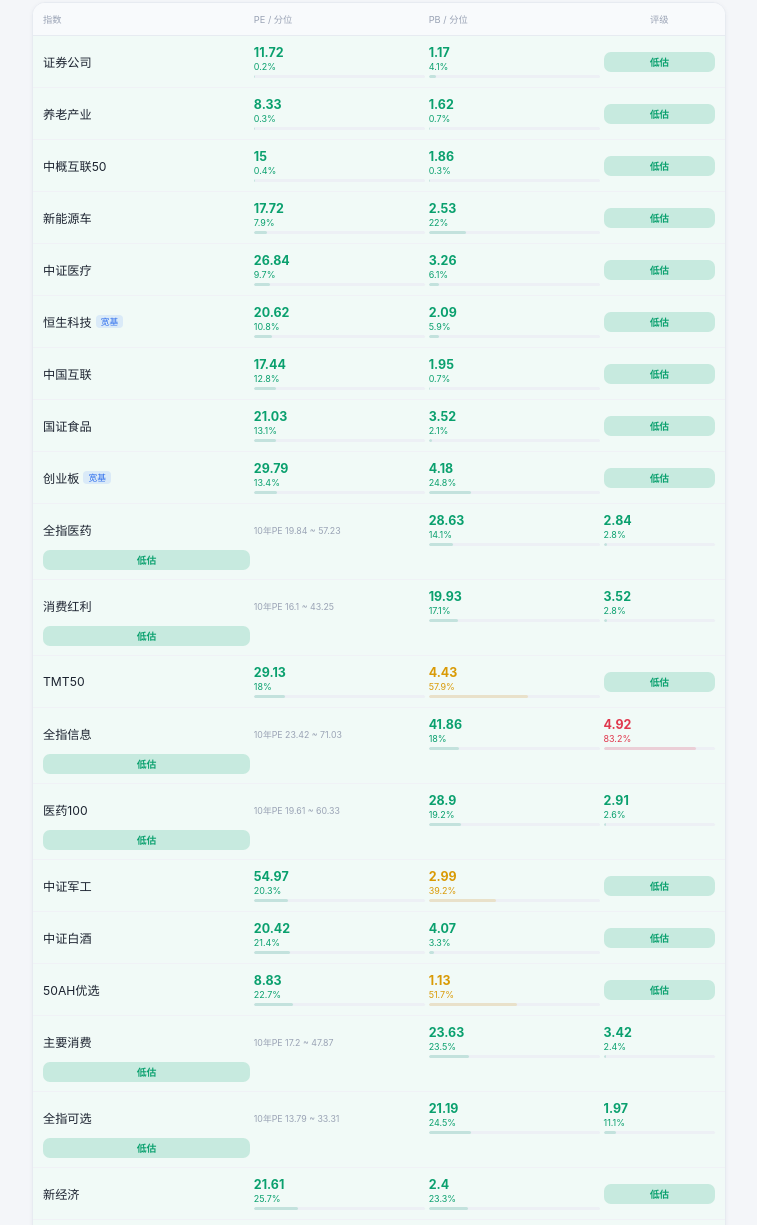
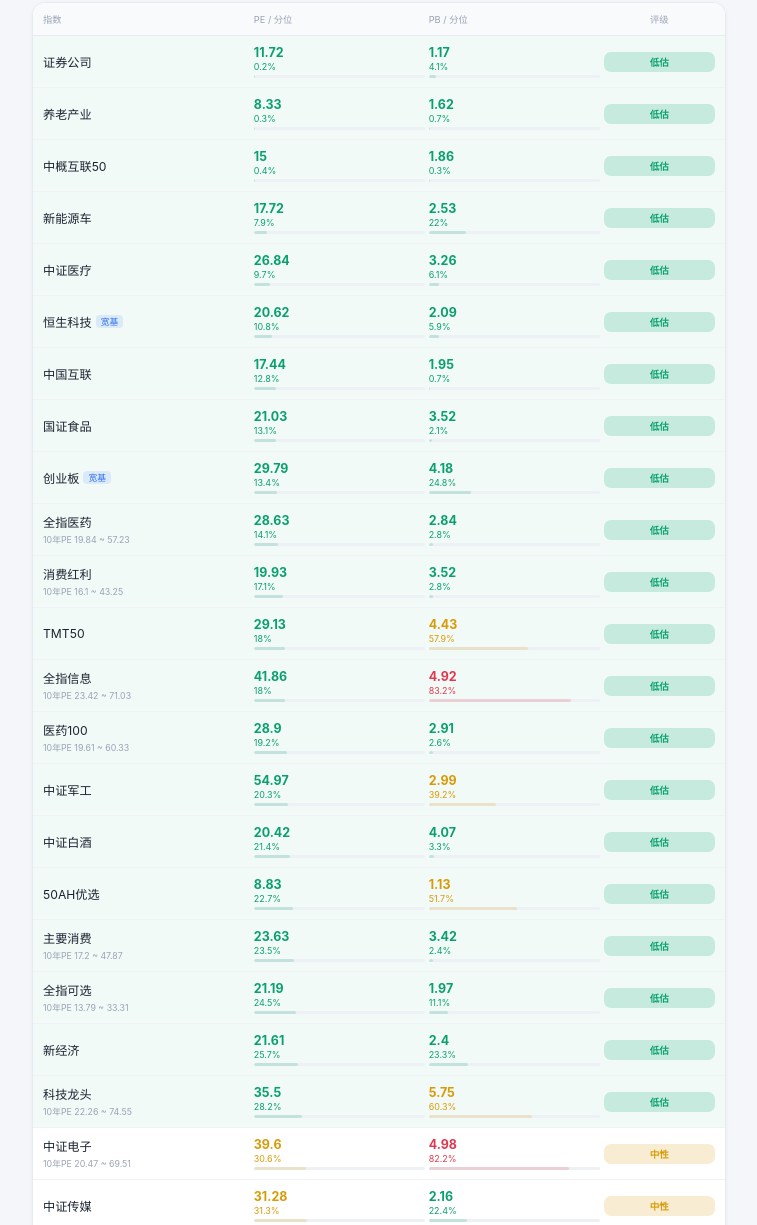
Before and after one commit to paipai20261018/valuation-dashboard, a plain HTML site: page index.html in a window 1280 px wide. Shown: the part 553-1778 px from the top of the page, without its empty margins (261-1018 px from the left). Drawn offline with Linux system fonts and the light colour scheme.

Commit message:
fix range column layout

```diff
--- a/index.html
+++ b/index.html
@@ -186,8 +186,8 @@ function renderList() {
     <div class="thead"><span>指数</span><span>PE / 分位</span><span>PB / 分位</span><span style="text-align:center">评级</span></div>
     ${list.map(x => `
     <div class="trow ${cls(x.pePct)}" data-code="${x.code}">
-      <div class="nm">${x.name}${x.kind==='broad'?'<span class="tag">宽基</span>':''}</div>
-      ${x.peLo?`<div class="rng">10年PE ${x.peLo} ~ ${x.peHi}</div>`:''}
+      <div><div class="nm">${x.name}${x.kind==='broad'?'<span class="tag">宽基</span>':''}</div>
+      ${x.peLo?`<div class="rng">10年PE ${x.peLo} ~ ${x.peHi}</div>`:''}</div>
       <div class="cell"><span class="v" style="color:${col(x.pePct)}">${x.pe}</span>
         <div class="p" style="color:${col(x.pePct)}">${x.pePct}%</div>
         <div class="mini"><i class="bg-${cls(x.pePct)}" style="width:${x.pePct}%"></i></div></div>
```
